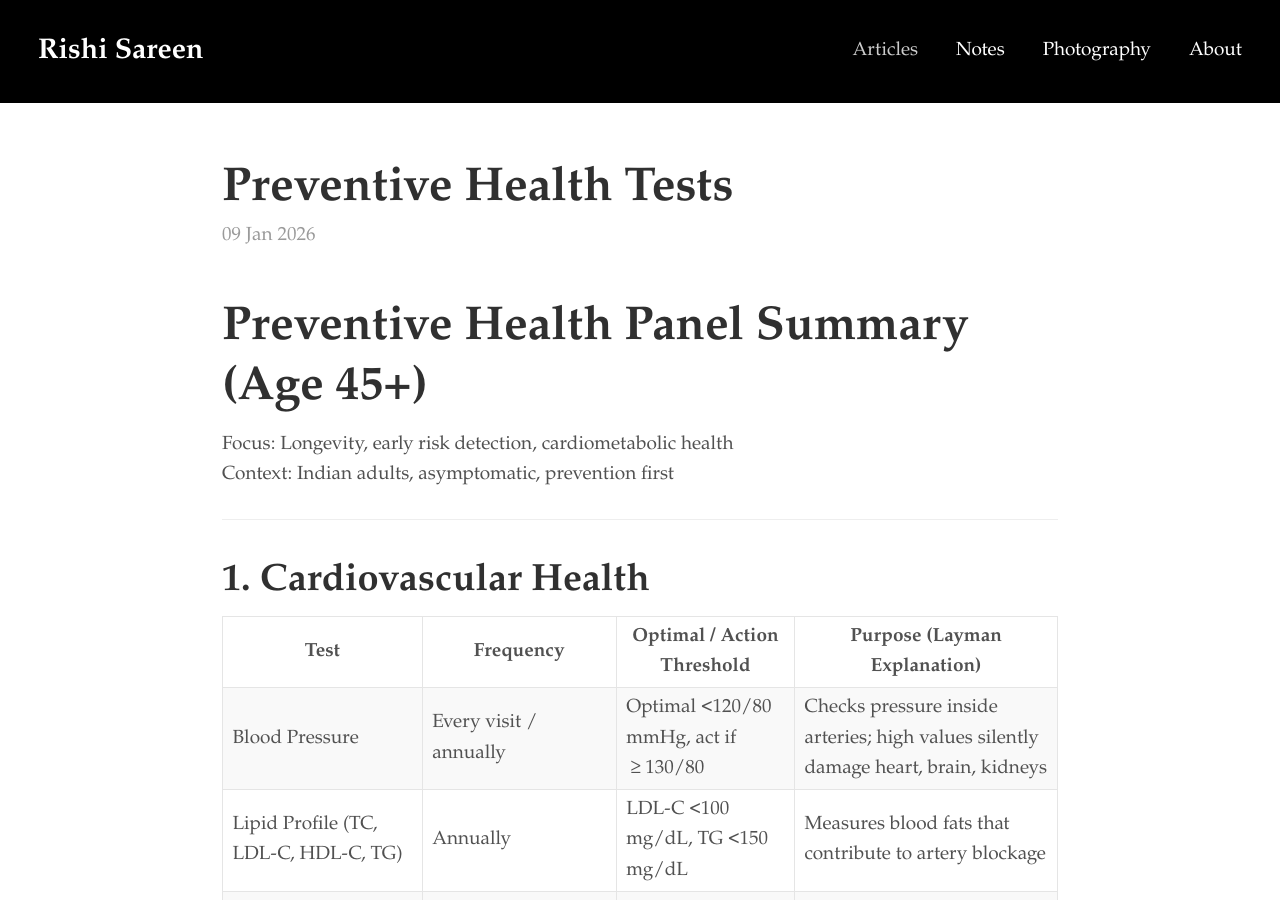
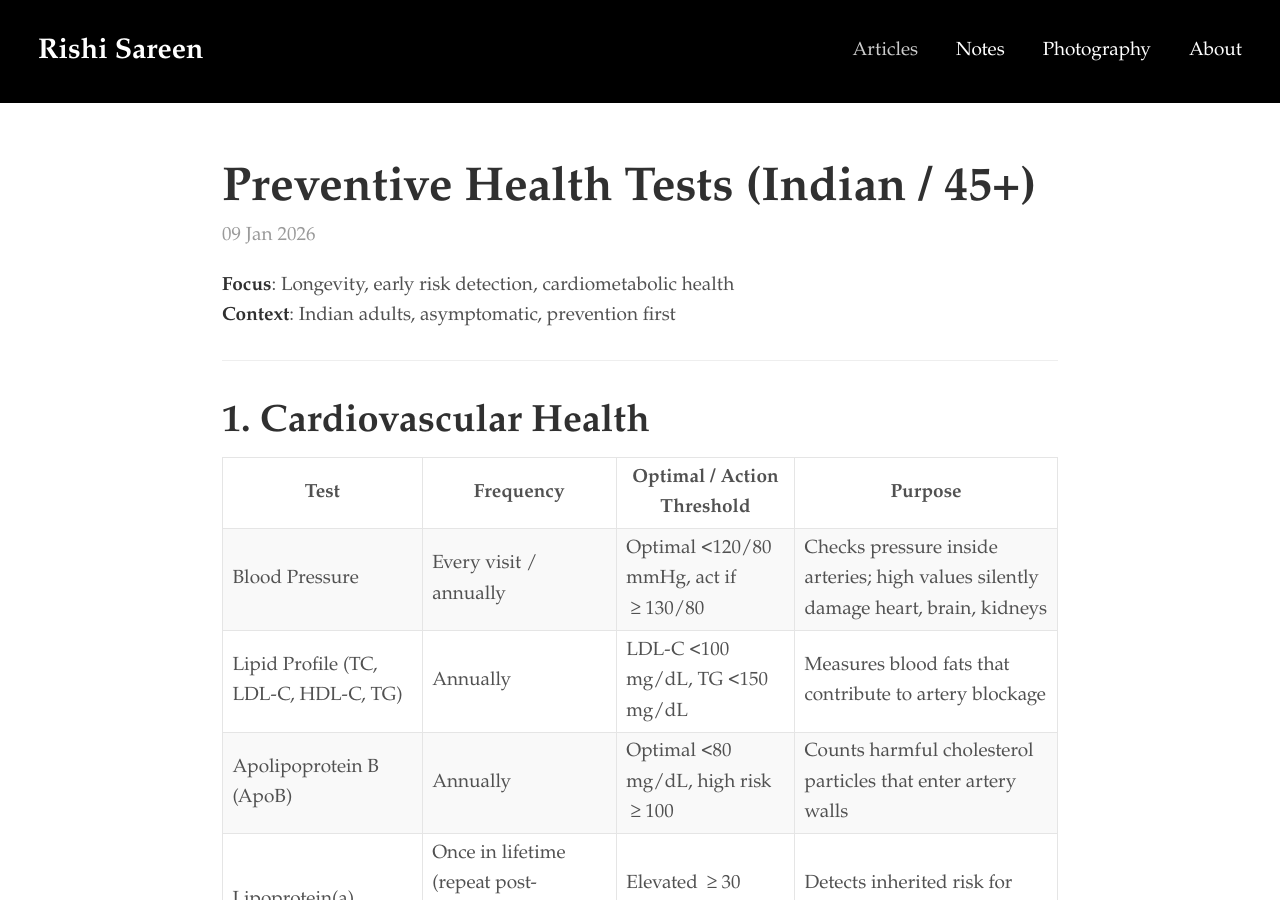
Before and after one commit to rishisareen/rishisareen.github.io, a Jekyll site: the page built from _articles/2026-01-11-BloodTests.md, in a window 1280 px wide and 900 px high. Built offline with Jekyll 4.4.1, drawn with Linux system fonts in a browser that asks for light colours; some of the changed text lies outside the part shown.

Commit message:
vault backup: 2026-01-11 10:02:55

```diff
--- a/_articles/2026-01-11-BloodTests.md
+++ b/_articles/2026-01-11-BloodTests.md
@@ -1,30 +1,27 @@
 ---
 layout: article
-title: Preventive Health Tests
+title: Preventive Health Tests (Indian / 45+)
 date: 2026-01-10 04:44:02 +0530
 comments: true
 categories: Nutrition
 ---
-# Preventive Health Panel Summary (Age 45+)
-
-Focus: Longevity, early risk detection, cardiometabolic health
-Context: Indian adults, asymptomatic, prevention first
+**Focus**: Longevity, early risk detection, cardiometabolic health
+**Context**: Indian adults, asymptomatic, prevention first
 
 ---
-
 ## 1. Cardiovascular Health
 
-| Test                                 | Frequency                                         | Optimal / Action Threshold           | Purpose (Layman Explanation)                                 |
-| ------------------------------------ | ------------------------------------------------- | ------------------------------------ | ------------------------------------------------------------ |
+| Test                                 | Frequency                                         | Optimal / Action Threshold           | Purpose                                                                            |
+| ------------------------------------ | ------------------------------------------------- | ------------------------------------ | ---------------------------------------------------------------------------------- |
 | Blood Pressure                       | Every visit / annually                            | Optimal <120/80 mmHg, act if ≥130/80 | Checks pressure inside arteries; high values silently damage heart, brain, kidneys |
-| Lipid Profile (TC, LDL-C, HDL-C, TG) | Annually                                          | LDL-C <100 mg/dL, TG <150 mg/dL      | Measures blood fats that contribute to artery blockage       |
-| Apolipoprotein B (ApoB)              | Annually                                          | Optimal <80 mg/dL, high risk ≥100    | Counts harmful cholesterol particles that enter artery walls |
-| Lipoprotein(a)                       | Once in lifetime (repeat post-menopause in women) | Elevated ≥30 mg/dL                   | Detects inherited risk for early heart disease               |
-| hs-CRP                               | Annually                                          | Low risk <1.0 mg/L, high ≥3.0        | Detects hidden inflammation damaging blood vessels           |
-| ECG                                  | Annually                                          | Any new abnormality                  | Screens heart rhythm and electrical activity                 |
-| Echocardiogram                       | Every 2–3 years                                   | Structural or EF abnormality         | Ultrasound to check heart size, pumping strength, and valves |
-| CAC Score                            | Every 3–5 years                                   | 0 ideal, >100 high risk              | Measures actual calcium plaque in heart arteries             |
-| Stress Echo                          | Every 2–3 years (selective)                       | Abnormal wall motion                 | Checks blood flow to heart during exercise or stress         |
+| Lipid Profile (TC, LDL-C, HDL-C, TG) | Annually                                          | LDL-C <100 mg/dL, TG <150 mg/dL      | Measures blood fats that contribute to artery blockage                             |
+| Apolipoprotein B (ApoB)              | Annually                                          | Optimal <80 mg/dL, high risk ≥100    | Counts harmful cholesterol particles that enter artery walls                       |
+| Lipoprotein(a)                       | Once in lifetime (repeat post-menopause in women) | Elevated ≥30 mg/dL                   | Detects inherited risk for early heart disease                                     |
+| hs-CRP                               | Annually                                          | Low risk <1.0 mg/L, high ≥3.0        | Detects hidden inflammation damaging blood vessels                                 |
+| ECG                                  | Annually                                          | Any new abnormality                  | Screens heart rhythm and electrical activity                                       |
+| Echocardiogram                       | Every 2–3 years                                   | Structural or EF abnormality         | Ultrasound to check heart size, pumping strength, and valves                       |
+| CAC Score                            | Every 3–5 years                                   | 0 ideal, >100 high risk              | Measures actual calcium plaque in heart arteries                                   |
+| Stress Echo                          | Every 2–3 years (selective)                       | Abnormal wall motion                 | Checks blood flow to heart during exercise or stress                               |
 
 Derived metric:
 - **Triglyceride/HDL ratio** (from lipid profile)
@@ -34,7 +31,7 @@ Derived metric:
 
 ## 2. Metabolic Health and Insulin Sensitivity
 
-| Test            | Frequency | Optimal / Action Threshold | Purpose (Layman Explanation)                     |
+| Test            | Frequency | Optimal / Action Threshold | Purpose                                          |
 | --------------- | --------- | -------------------------- | ------------------------------------------------ |
 | Fasting Glucose | Annually  | Optimal <100 mg/dL         | Measures current blood sugar level               |
 | HbA1c           | Annually  | Optimal <5.7%              | Shows average blood sugar over 3 months          |
@@ -49,13 +46,13 @@ Calculated index:
 
 ## 3. Inflammation, Micronutrients, Aging Markers
 
-| Test                  | Frequency | Optimal / Action Threshold | Purpose (Layman Explanation)                                 |
-| --------------------- | --------- | -------------------------- | ------------------------------------------------------------ |
+| Test                  | Frequency | Optimal / Action Threshold | Purpose                                                                    |
+| --------------------- | --------- | -------------------------- | -------------------------------------------------------------------------- |
 | Serum Ferritin        | Annually  | 40–100 ng/mL               | Measures iron stores; low levels cause fatigue even with normal hemoglobin |
-| Homocysteine          | Annually  | <10–12 μmol/L              | Signals vitamin B12/folate deficiency and vascular aging     |
-| Vitamin D (25-OH)     | Annually  | 40–80 ng/mL                | Assesses vitamin D status for bones, immunity, muscles       |
-| Serum Calcium (total) | Annually  | Lab reference range        | Safety check during vitamin D supplementation                |
-| Vitamin B12           | Annually  | >500 pg/mL                 | Supports nerve function, energy, cognition                   |
+| Homocysteine          | Annually  | <10–12 μmol/L              | Signals vitamin B12/folate deficiency and vascular aging                   |
+| Vitamin D (25-OH)     | Annually  | 40–80 ng/mL                | Assesses vitamin D status for bones, immunity, muscles                     |
+| Serum Calcium (total) | Annually  | Lab reference range        | Safety check during vitamin D supplementation                              |
+| Vitamin B12           | Annually  | >500 pg/mL                 | Supports nerve function, energy, cognition                                 |
 
 Notes:
 - Calcium is a safety marker, not a vitamin D absorption test
@@ -65,7 +62,7 @@ Notes:
 
 ## 4. Liver, Kidney, Thyroid
 
-| Test                       | Frequency | Optimal / Action Threshold | Purpose (Layman Explanation)                                |
+| Test                       | Frequency | Optimal / Action Threshold | Purpose                                                     |
 | -------------------------- | --------- | -------------------------- | ----------------------------------------------------------- |
 | Kidney Function Test (KFT) | Annually  | eGFR >90                   | Checks kidney filtration and waste removal                  |
 | Liver Function Test (LFT)  | Annually  | ALT/AST <25–30 U/L         | Detects fatty liver, alcohol or medication stress           |
@@ -77,7 +74,7 @@ Add T3 and T4 only if TSH abnormal or symptoms present
 
 ## 5. Female-Specific Additions
 
-| Test                | Frequency                            | Action Threshold    | Purpose (Layman Explanation)             |
+| Test                | Frequency                            | Action Threshold    | Purpose                                  |
 | ------------------- | ------------------------------------ | ------------------- | ---------------------------------------- |
 | Mammogram           | Every 1–2 years after 40             | BI-RADS ≥3          | Early detection of breast cancer         |
 | Pap Smear           | Every 3 years                        | Any abnormal result | Detects cervical cancer early            |
@@ -90,7 +87,7 @@ Add T3 and T4 only if TSH abnormal or symptoms present
 
 ## 6. Male-Specific Additions
 
-| Test | Frequency         | Action Threshold | Purpose (Layman Explanation)            |
+| Test | Frequency         | Action Threshold | Purpose                                 |
 | ---- | ----------------- | ---------------- | --------------------------------------- |
 | PSA  | Annually after 45 | 0–3.5 ng/mL      | Screens prostate health and cancer risk |
 
```
